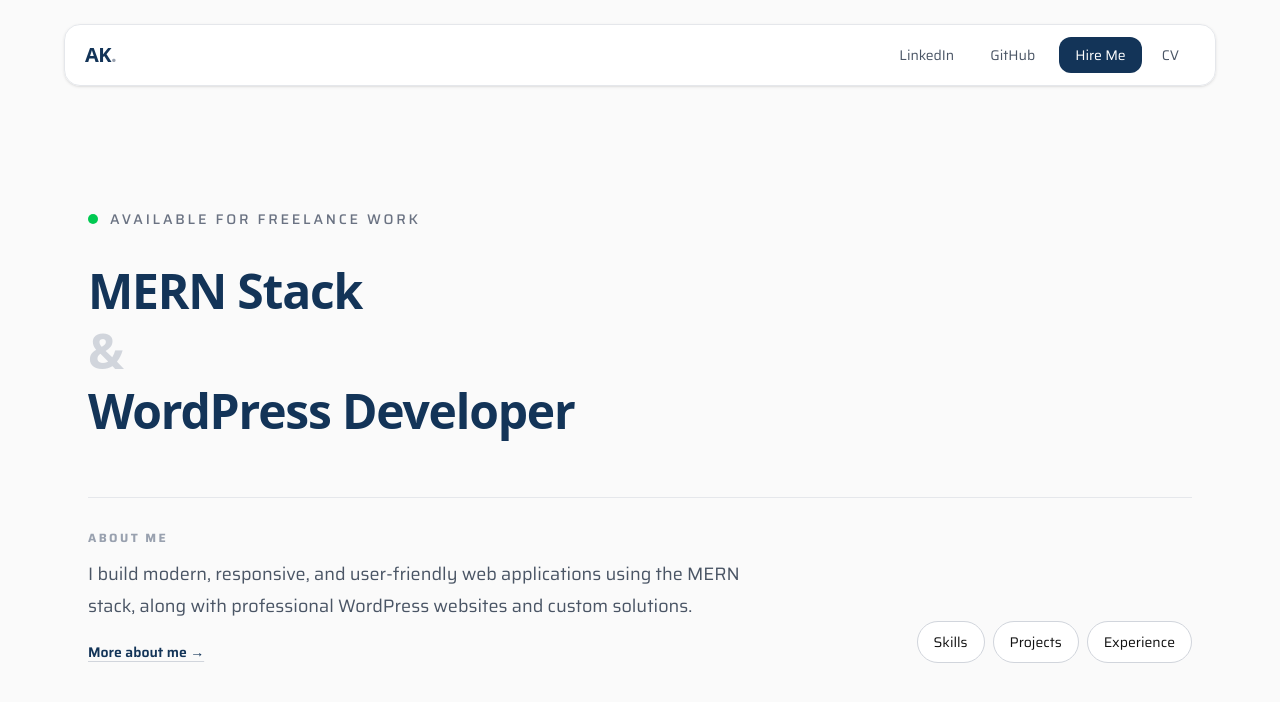
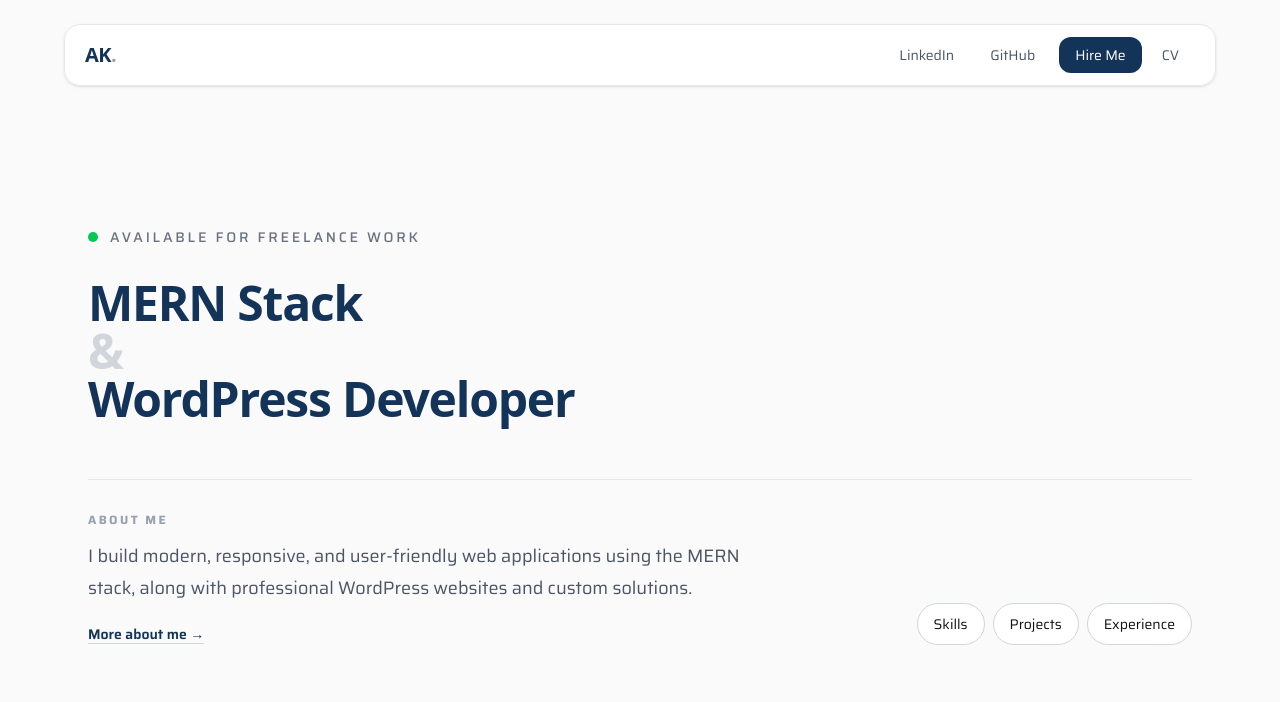
Before and after one commit to AwaisKhalil19/Dev-Portfolio, a React (Vite) app: page / in a window 1280 px wide. Shown: the top 702 px of the page. Built offline with nearby package versions, Linux system fonts and the light colour scheme; a web font is replaced by a local one.

Commit message:
Initial commit

```diff
--- a/src/pages/Home.jsx
+++ b/src/pages/Home.jsx
@@ -258,8 +258,10 @@ const Home = () => {
 
 
           {/* Heading */}
-          <h1 className="max-w-5xl font-heading text-3xl font-black leading-tight tracking-tight text-hc sm:text-4xl md:text-5xl">
+          {/* Heading */}
+<h1 className="w-full max-w-5xl font-heading text-3xl font-black leading-[1em] tracking-tight text-hc sm:text-4xl md:text-5xl">
   MERN Stack
+
   <span className="block text-gray-300">
     &
   </span>
@@ -267,7 +269,6 @@ const Home = () => {
   <span className="block">
     WordPress Developer
   </span>
-
 </h1>
 
 
```
Lines whose indentation alone changed are shown as unchanged.
